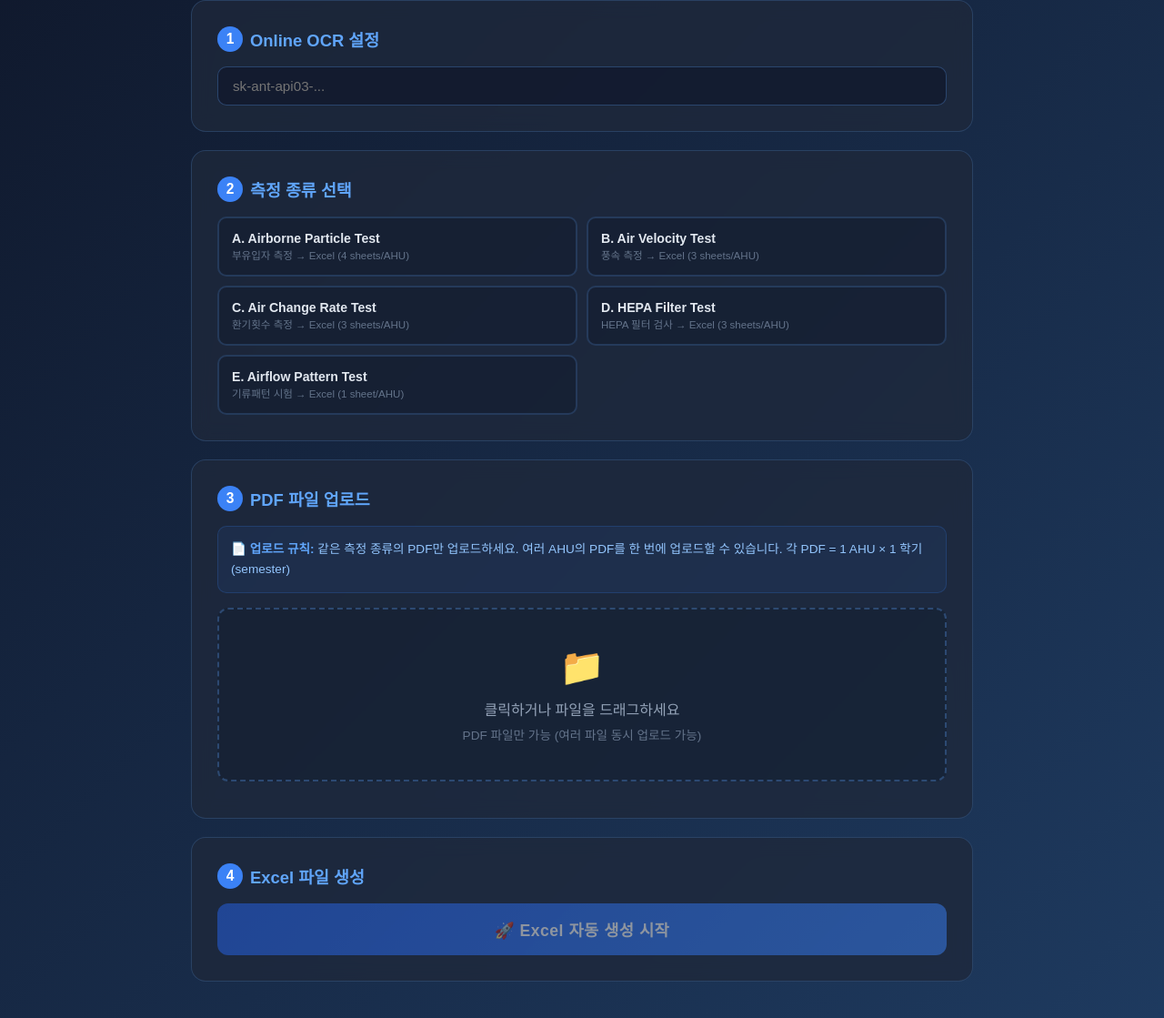
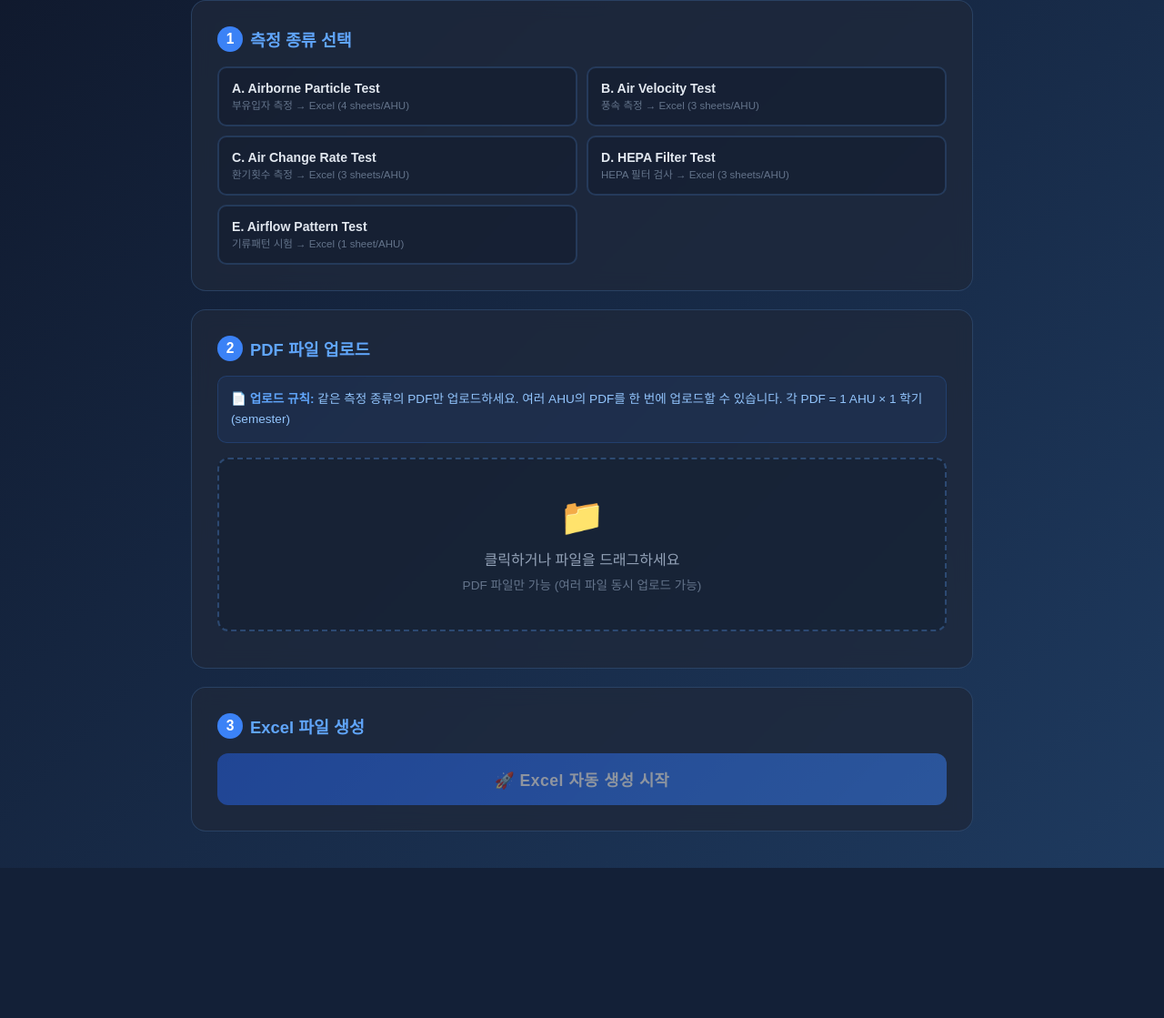
Before and after one commit to irfanqs/gmp-automation, a Flask app: page /online in a window 1280 px wide. Shown: the part 185-1304 px from the top of the page at 91% size. After the commit the page ends 1139 px from the top, so only its background shows below. Run offline with Flask 3, Linux system fonts and the light colour scheme; some libraries are stand-ins or nearby versions.

Commit message:
feat: use server API key for online workflow

```diff
--- a/app.py
+++ b/app.py
@@ -61,7 +61,7 @@ def index():
 @app.route('/online')
 def online():
     """Online OCR workflow using the hosted API."""
-    return render_template('index.html', api_key_configured=bool(ANTHROPIC_API_KEY))
+    return render_template('index.html')
 
 
 @app.route('/process', methods=['POST'])
@@ -71,7 +71,7 @@ def process():
         test_type = request.form.get('test_type')
         language = request.form.get('language', 'ko').strip()
         messages = ERROR_MESSAGES.get(language, ERROR_MESSAGES['ko'])
-        api_key = request.form.get('api_key', '').strip() or ANTHROPIC_API_KEY
+        api_key = ANTHROPIC_API_KEY
 
         if not test_type or test_type not in CLAUDE_EXTRACTORS:
             return jsonify({'error': messages['invalid_test']}), 400
--- a/templates/index.html
+++ b/templates/index.html
@@ -159,15 +159,9 @@
             </div>
         </header>
 
-        <!-- Step 1: OCR configuration -->
+        <!-- Step 1: Test Type -->
         <div class="card">
-            <h2><span class="step">1</span> <span data-i18n="ocrSettings">Online OCR 설정</span></h2>
-            <input type="password" id="apiKey" placeholder="sk-ant-api03-..." autocomplete="off">
-        </div>
-
-        <!-- Step 2: Test Type -->
-        <div class="card">
-            <h2><span class="step">2</span> <span data-i18n="testType">측정 종류 선택</span></h2>
+            <h2><span class="step">1</span> <span data-i18n="testType">측정 종류 선택</span></h2>
             <div class="test-type-grid" id="testTypeGrid">
                 <div class="test-type-btn" data-type="airborne_particle" onclick="selectType(this)">
                     <div class="label">A. Airborne Particle Test</div>
@@ -192,9 +186,9 @@
             </div>
         </div>
 
-        <!-- Step 3: Upload PDFs -->
+        <!-- Step 2: Upload PDFs -->
         <div class="card">
-            <h2><span class="step">3</span> <span data-i18n="uploadPdf">PDF 파일 업로드</span></h2>
+            <h2><span class="step">2</span> <span data-i18n="uploadPdf">PDF 파일 업로드</span></h2>
             <div class="info-box" id="uploadRules">📄 <strong>업로드 규칙:</strong> 같은 측정 종류의 PDF만 업로드하세요.
                 여러 AHU의 PDF를 한 번에 업로드할 수 있습니다. 각 PDF = 1 AHU × 1 학기(semester)</div>
             <div class="upload-area" id="uploadArea" onclick="document.getElementById('fileInput').click()">
@@ -206,9 +200,9 @@
             <div class="file-list" id="fileList"></div>
         </div>
 
-        <!-- Step 4: Generate -->
+        <!-- Step 3: Generate -->
         <div class="card">
-            <h2><span class="step">4</span> <span data-i18n="generateExcel">Excel 파일 생성</span></h2>
+            <h2><span class="step">3</span> <span data-i18n="generateExcel">Excel 파일 생성</span></h2>
             <button class="submit-btn" id="submitBtn" onclick="processFiles()" disabled>
                 <span data-i18n="startGeneration">🚀 Excel 자동 생성 시작</span>
             </button>
@@ -219,11 +213,10 @@
 
     <script>
         let selectedType = null;
-        const apiKeyConfigured = {{ api_key_configured | tojson }};
         let uploadedFiles = [];
         const translations = {
             ko: {
-                subtitle: '환경측정 PDF → Excel 자동 변환 시스템', ocrSettings: 'Online OCR 설정',
+                subtitle: '환경측정 PDF → Excel 자동 변환 시스템',
                 testType: '측정 종류 선택', particleDesc: '부유입자 측정 → Excel (4 sheets/AHU)',
                 velocityDesc: '풍속 측정 → Excel (3 sheets/AHU)', changeRateDesc: '환기횟수 측정 → Excel (3 sheets/AHU)',
                 hepaDesc: 'HEPA 필터 검사 → Excel (3 sheets/AHU)', airflowDesc: '기류패턴 시험 → Excel (1 sheet/AHU)',
@@ -236,7 +229,7 @@
                 uploadRules: '📄 <strong>업로드 규칙:</strong> 같은 측정 종류의 PDF만 업로드하세요. 여러 AHU의 PDF를 한 번에 업로드할 수 있습니다. 각 PDF = 1 AHU × 1 학기(semester)'
             },
             en: {
-                subtitle: 'Environmental measurement PDF to Excel conversion system', ocrSettings: 'Online OCR Setup',
+                subtitle: 'Environmental measurement PDF to Excel conversion system',
                 testType: 'Select Test Type', particleDesc: 'Airborne particle measurement → Excel (4 sheets/AHU)',
                 velocityDesc: 'Air velocity measurement → Excel (3 sheets/AHU)', changeRateDesc: 'Air change rate measurement → Excel (3 sheets/AHU)',
                 hepaDesc: 'HEPA filter test → Excel (3 sheets/AHU)', airflowDesc: 'Airflow pattern test → Excel (1 sheet/AHU)',
@@ -313,11 +306,8 @@
 
         function updateSubmitBtn() {
             const btn = document.getElementById('submitBtn');
-            const apiKey = document.getElementById('apiKey')?.value.trim() || '';
-            btn.disabled = !(selectedType && uploadedFiles.length > 0 && (apiKey.length > 10 || apiKeyConfigured));
+            btn.disabled = !(selectedType && uploadedFiles.length > 0);
         }
-
-        document.getElementById('apiKey')?.addEventListener('input', updateSubmitBtn);
 
         // Drag & drop
         const ua = document.getElementById('uploadArea');
@@ -333,7 +323,6 @@
             const statusMsg = document.getElementById('statusMsg');
             const progressBar = document.getElementById('progressBar');
             const progressFill = document.getElementById('progressFill');
-            const apiKey = document.getElementById('apiKey')?.value.trim() || '';
 
             btn.disabled = true;
             btn.innerHTML = '<span class="spinner"></span> ' + t('processing');
@@ -345,7 +334,6 @@
 
             const formData = new FormData();
             formData.append('test_type', selectedType);
-            formData.append('api_key', apiKey);
             formData.append('language', language);
             uploadedFiles.forEach(f => formData.append('pdf_files', f));
 
```
Also changed, not shown: README.md.
